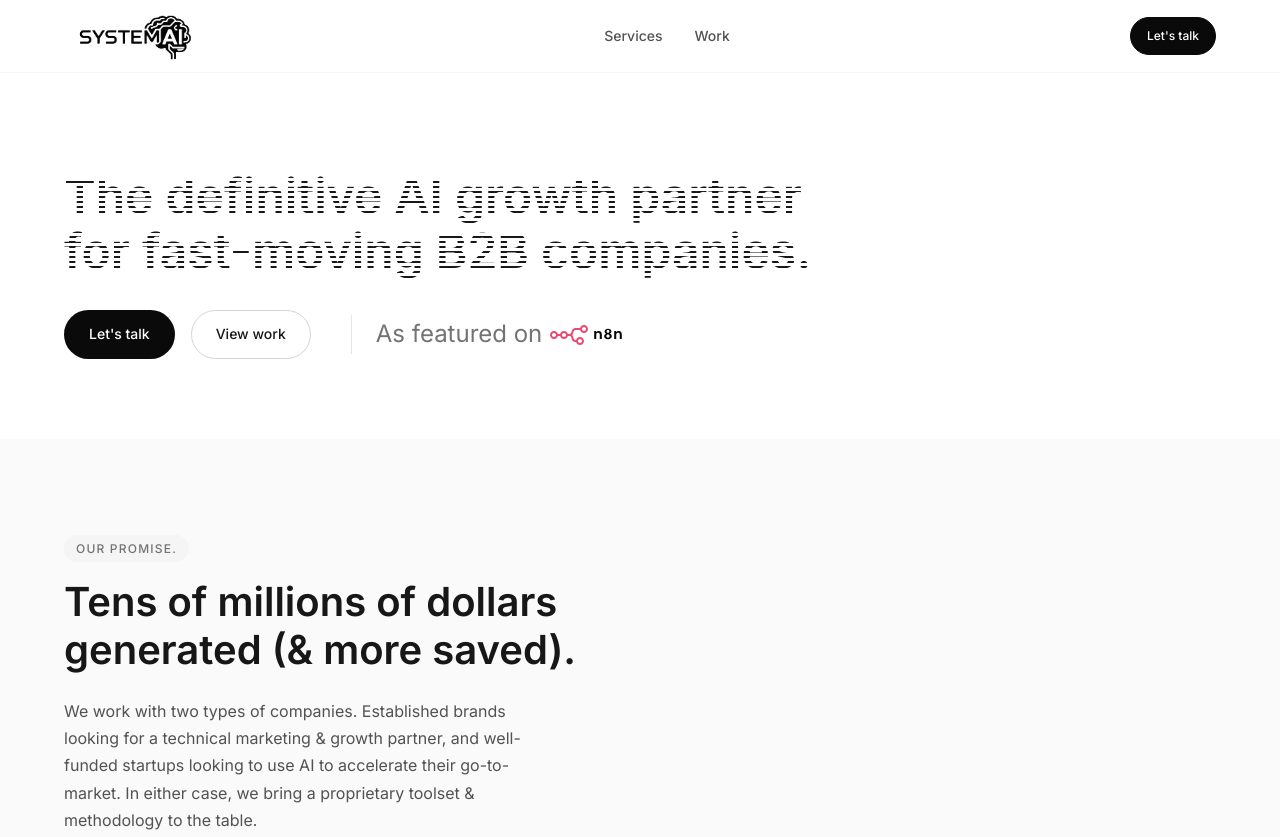
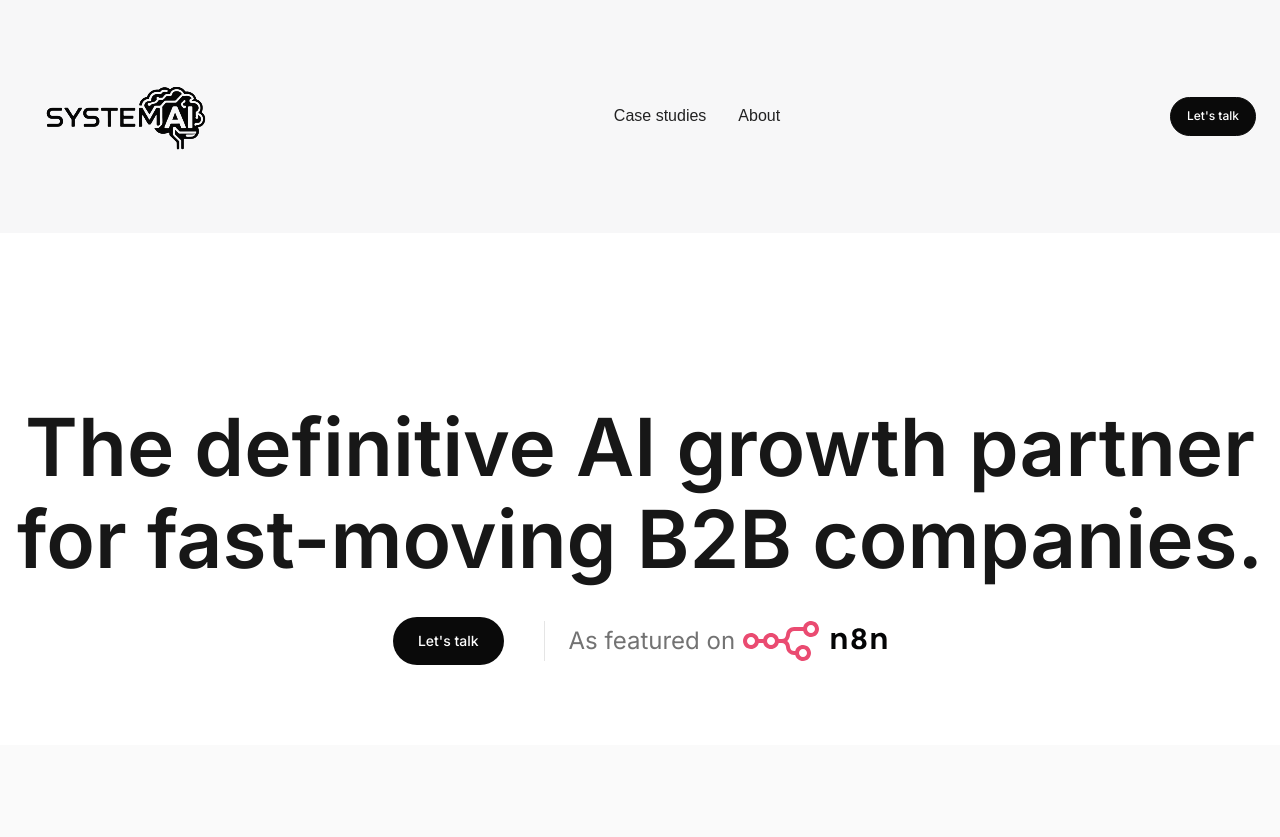
Before and after one commit to ScientistSaud/systemai-frontend, a plain HTML site: page index.html in a window 1280 px wide. Shown: the top 837 px of the page. Drawn offline with Linux system fonts and the light colour scheme.

Commit message:
update pls

```diff
--- a/index.html
+++ b/index.html
@@ -21,8 +21,8 @@
                 <img src="assets/systemai_good_logo_200px.png" alt="System AI">
             </a>
             <nav class="nav">
-                <a href="#services" class="nav-link">Services</a>
-                <a href="#work" class="nav-link">Work</a>
+                <a href="#services" class="nav-link">Case studies</a>
+                <a href="#work" class="nav-link">About</a>
             </nav>
             <a href="#contact" class="btn btn-primary btn-sm">Let's talk</a>
         </div>
@@ -32,13 +32,12 @@
     <section class="hero">
         <div class="container">
             <div class="hero-content">
-                <h1 class="hero-title striped-text">
+                <h1 class="hero-title">
                     The definitive AI growth partner<br>
                     for fast-moving B2B companies.
                 </h1>
                 <div class="hero-cta">
                     <a href="#contact" class="btn btn-dark">Let's talk</a>
-                    <a href="#work" class="btn btn-outline">View work</a>
 
                     <div class="featured-badge">
                         <span>As featured on</span>
--- a/styles.css
+++ b/styles.css
@@ -91,7 +91,7 @@ a {
 /* ===== Utility Classes ===== */
 .container {
     width: 100%;
-    max-width: var(--container-max-width);
+    max-width: 100%;
     margin: 0 auto;
     padding: 0 var(--spacing-6);
 }
@@ -179,26 +179,83 @@ a {
 
 /* ===== Header ===== */
 .header {
-    position: fixed;
-    top: 0;
-    left: 0;
-    right: 0;
+    -webkit-text-size-adjust: 100%;
+    --almond-color: #faf5ef;
+    --secondary-color: #909090;
+    --primary-color: #182639;
+    --white: white;
+    --blue-green: #23354e;
+    --silver-color: #e5e5e5;
+    --dim-gray: #909090;
+    --transparent: transparent;
+    --background-color: #e2e2e2;
+    --black: #000;
+    color: var(--black);
+    font-family: Dmsans, Arial, sans-serif;
+    font-weight: 400;
+    line-height: 130%;
+    font-size: 4.267vw;
+    box-sizing: border-box;
     z-index: 1000;
-    background: rgba(255, 255, 255, 0.95);
-    backdrop-filter: blur(10px);
-    border-bottom: 1px solid var(--color-gray-100);
+    background: #ddd;
+    flex-flow: column;
+    justify-content: center;
+    align-items: center;
+    width: 100%;
+    display: flex;
+    position: relative;
+    background-color: #f7f7f8;
+    padding-top: 0.3em;
+    padding-bottom: 0.3em;
 }
 
 .header-content {
+    -webkit-text-size-adjust: 100%;
+    --almond-color: #faf5ef;
+    --secondary-color: #909090;
+    --primary-color: #182639;
+    --white: white;
+    --blue-green: #23354e;
+    --silver-color: #e5e5e5;
+    --dim-gray: #909090;
+    --transparent: transparent;
+    --background-color: #e2e2e2;
+    --black: #000;
+    color: var(--black);
+    font-family: Dmsans, Arial, sans-serif;
+    font-size: 1.25vw;
+    font-weight: 400;
+    line-height: 130%;
+    box-sizing: border-box;
+    justify-content: space-between;
+    align-items: center;
+    width: 100%;
     display: flex;
-    align-items: center;
-    justify-content: space-between;
-    height: 72px;
 }
 
 .logo img {
-    height: 140px;
-    width: auto;
+    -webkit-text-size-adjust: 100%;
+    --almond-color: #faf5ef;
+    --secondary-color: #909090;
+    --primary-color: #182639;
+    --white: white;
+    --blue-green: #23354e;
+    --silver-color: #e5e5e5;
+    --dim-gray: #909090;
+    --transparent: transparent;
+    --background-color: #e2e2e2;
+    --black: #000;
+    font-family: Dmsans, Arial, sans-serif;
+    font-weight: 400;
+    line-height: 130%;
+    font-size: 4.267vw;
+    color: #333;
+    box-sizing: border-box;
+    border: 0;
+    vertical-align: middle;
+    max-width: 100%;
+    display: inline-block;
+    width: 100%;
 }
 
 .nav {
@@ -207,10 +264,33 @@ a {
 }
 
 .nav-link {
-    font-size: var(--font-size-sm);
-    font-weight: 500;
-    color: var(--color-gray-600);
-    transition: color var(--transition-fast);
+    -webkit-text-size-adjust: 100%;
+    --almond-color: #faf5ef;
+    --secondary-color: #909090;
+    --primary-color: #182639;
+    --white: white;
+    --blue-green: #23354e;
+    --silver-color: #e5e5e5;
+    --dim-gray: #909090;
+    --transparent: transparent;
+    --background-color: #e2e2e2;
+    --black: #000;
+    font-family: Dmsans, Arial, sans-serif;
+    font-weight: 400;
+    line-height: 130%;
+    box-sizing: border-box;
+    background-color: #0000;
+    vertical-align: top;
+    color: #222;
+    text-align: left;
+    margin-left: auto;
+    margin-right: auto;
+    text-decoration: none;
+    display: inline-block;
+    position: relative;
+    padding: 0;
+    font-size: 1em;
+    max-width: 100%;
 }
 
 .nav-link:hover {
@@ -223,16 +303,22 @@ a {
     background: var(--color-white);
 }
 
+.hero .container {
+    max-width: 100%;
+    padding: 0;
+}
+
 .hero-content {
-    max-width: 800px;
+    max-width: 100%;
 }
 
 .hero-title {
-    font-size: clamp(2rem, 5vw, var(--font-size-5xl));
+    font-size: 80px;
     font-weight: 600;
     line-height: 1.15;
     margin-bottom: var(--spacing-8);
     color: var(--color-gray-900);
+    text-align: center;
 }
 
 /* Striped Text Effect */
@@ -253,6 +339,7 @@ a {
     gap: var(--spacing-4);
     flex-wrap: wrap;
     align-items: center;
+    justify-content: center;
 }
 
 .featured-badge {
@@ -271,7 +358,7 @@ a {
 }
 
 .featured-logo {
-    height: 20px;
+    height: 40px;
     width: auto;
 }
 
```
